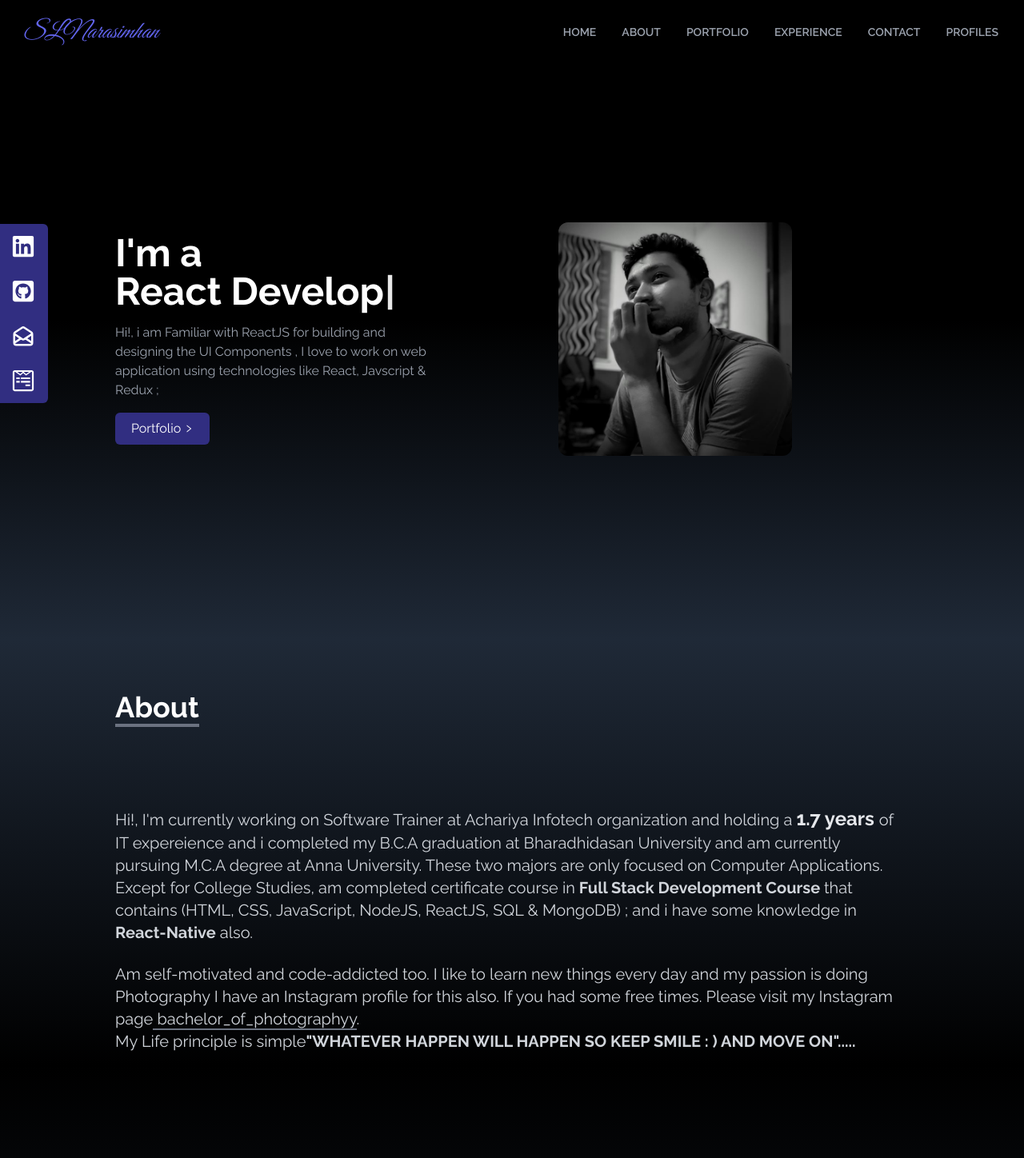
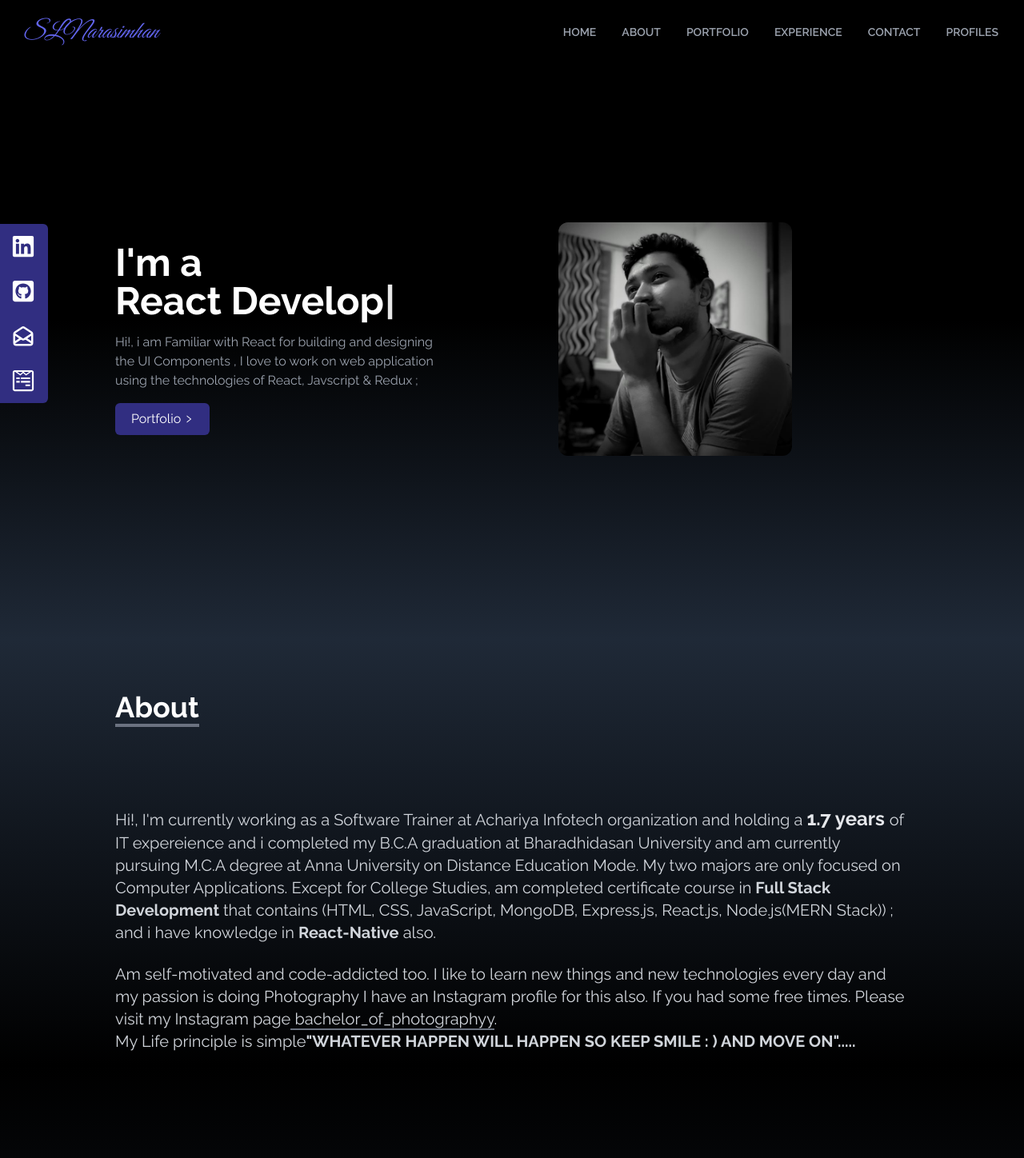
Before and after one commit to LakshmiNarasimhan273/portfolioNew, a React (Create React App) app: page / in a window 1280 px wide. Shown: the top 1448 px of the page at 80% size. Built offline with nearby package versions, Linux system fonts and the light colour scheme.

Commit message:
Minor updates
minor updates

```diff
--- a/src/components/About.js
+++ b/src/components/About.js
@@ -13,23 +13,24 @@ const About = () => {
           </p>
         </div>
         <p className="text-xl mt-24 text-gray-300">
-          Hi!, I'm currently working on Software Trainer at Achariya Infotech
+          Hi!, I'm currently working as a Software Trainer at Achariya Infotech
           organization and holding a{" "}
           <strong className="text-gray-200 text-2xl">1.7 years </strong>of IT
           expereience and i completed my B.C.A graduation at Bharadhidasan
-          University and am currently pursuing M.C.A degree at Anna University.
-          These two majors are only focused on Computer Applications. Except for
-          College Studies, am completed certificate course in
-          <b> Full Stack Development Course </b> that contains (HTML, CSS,
-          JavaScript, NodeJS, ReactJS, SQL & MongoDB) ; and i have some
+          University and am currently pursuing M.C.A degree at Anna University
+          on Distance Education Mode. My two majors are only focused on Computer
+          Applications. Except for College Studies, am completed certificate
+          course in
+          <b> Full Stack Development </b> that contains (HTML, CSS, JavaScript,
+          MongoDB, Express.js, React.js, Node.js(MERN Stack)) ; and i have
           knowledge in <b>React-Native</b> also.
         </p>
         <br />
         <p className="text-xl text-gray-300">
           Am self-motivated and code-addicted too. I like to learn new things
-          every day and my passion is doing Photography I have an Instagram
-          profile for this also. If you had some free times. Please visit my
-          Instagram page
+          and new technologies every day and my passion is doing Photography I
+          have an Instagram profile for this also. If you had some free times.
+          Please visit my Instagram page
           <a
             href="https://www.instagram.com/bachelor_of_photographyy/"
             className="inline border-b-2 border-gray-500"
--- a/src/components/Home.js
+++ b/src/components/Home.js
@@ -29,9 +29,9 @@ const Home = () => {
           </h2>
 
           <p className="text-gray-400 py-4 max-w-md">
-            Hi!, i am Familiar with ReactJS for building and designing the UI
-            Components , I love to work on web application using technologies
-            like React, Javscript & Redux ;
+            Hi!, i am Familiar with React for building and designing the UI
+            Components , I love to work on web application using the
+            technologies of React, Javscript & Redux ;
           </p>
 
           <div>
```
